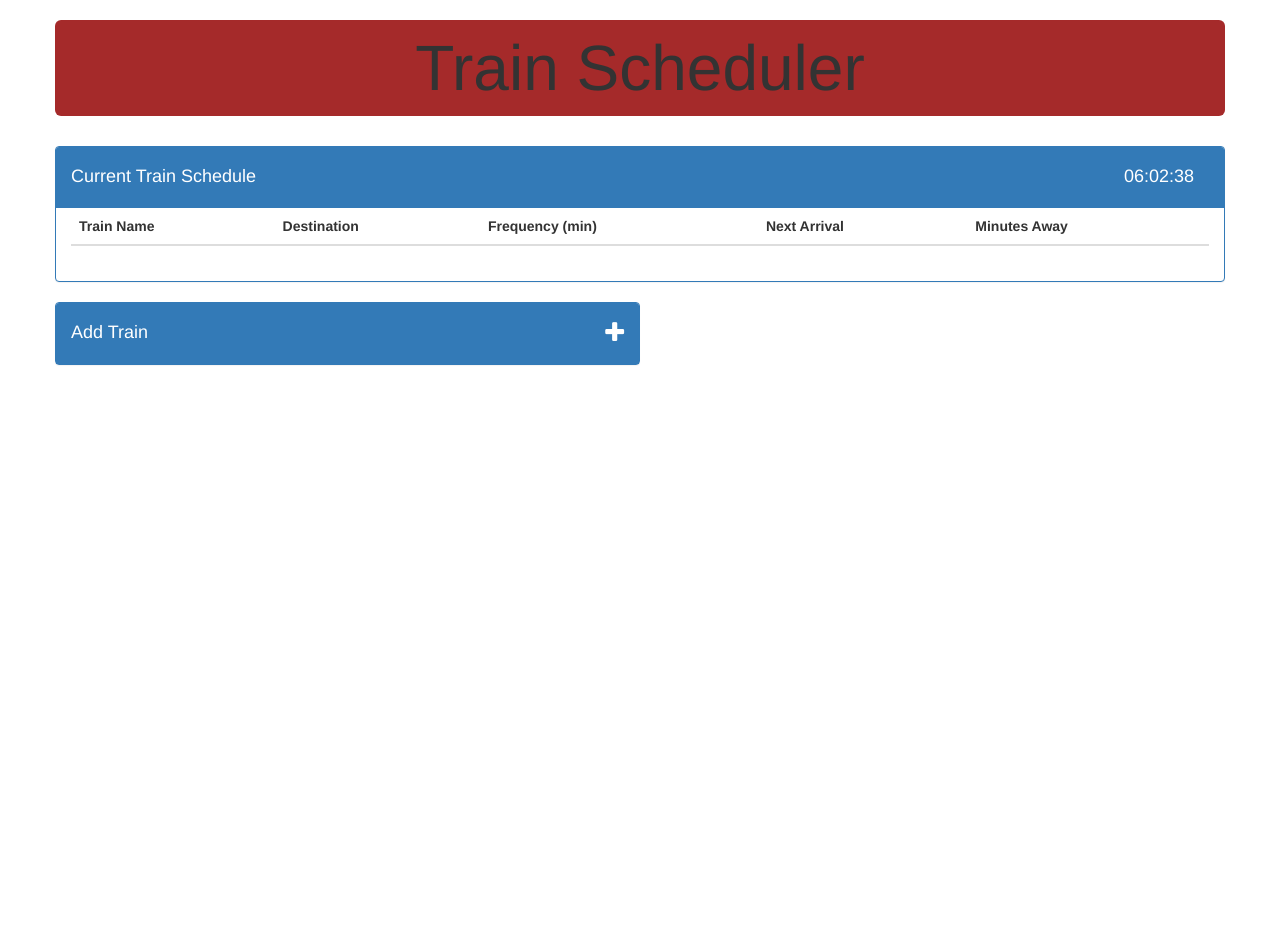
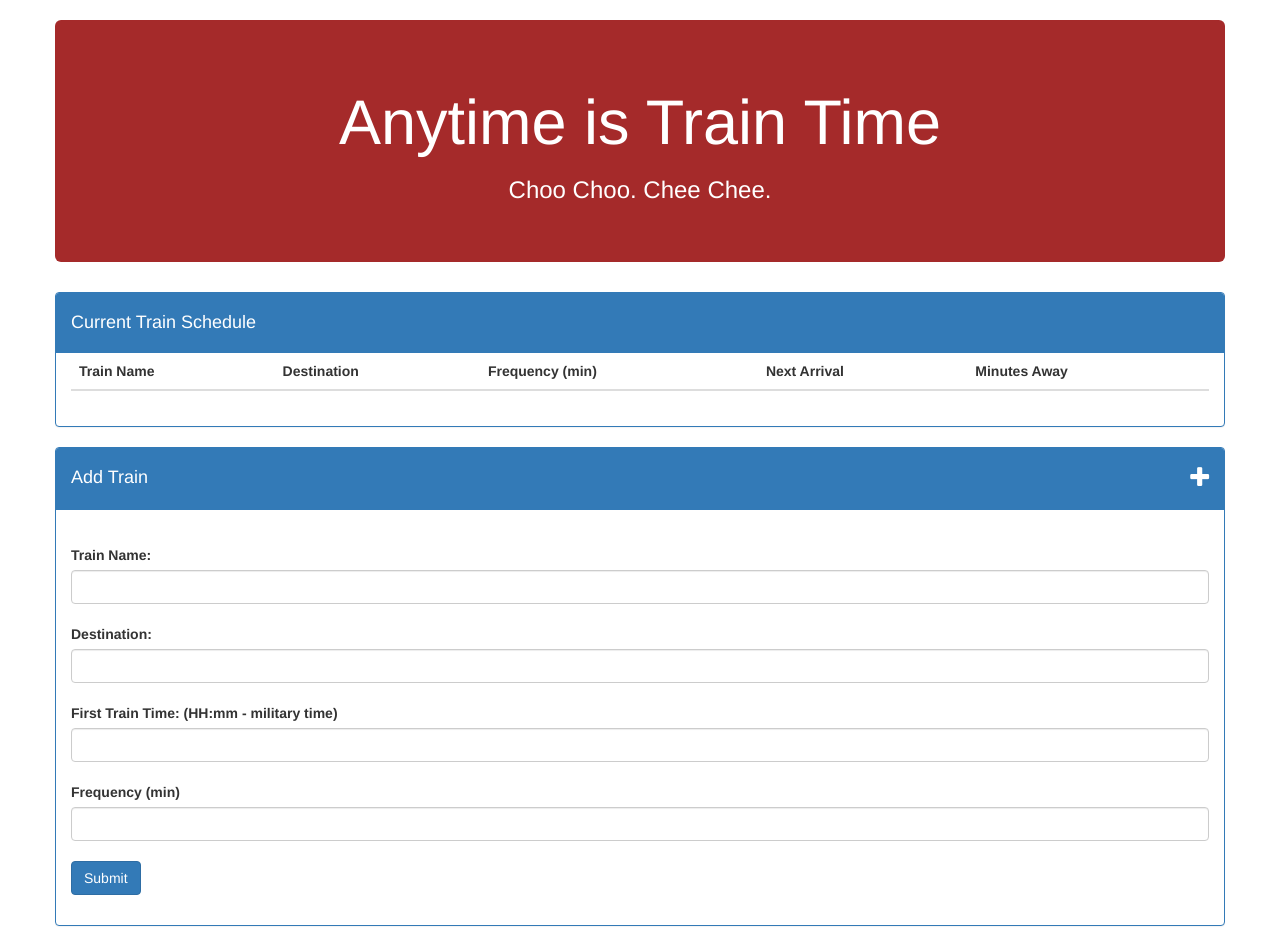
Before and after one commit to ryannwenke/Train-Scheduler, a plain HTML site: page index.html in a window 1280 px wide. Before the commit the page ends 800 px from the top, so only its background shows below. Drawn offline with nearby package versions, Linux system fonts and the light colour scheme; no server answers.

Commit message:
final touches

```diff
--- a/assets/css/style.css
+++ b/assets/css/style.css
@@ -6,11 +6,9 @@ body {
 	background-color: brown;
 }
 
-.header h1 {
-	font-size: 5vw;
-	line-height: 0px;
-	margin:0px;
-	padding-bottom:0px;
+#anyTime {
+	color: white;
+	text-align:center;
 }
 
 #trainSkedge {
@@ -40,13 +38,6 @@ button {
 	margin-top: 20px;
 }
 
-div#newTrainSchedule.panel-body{
-	height: 0px;
-	max-height: 400px;
-	visibility: hidden;
-	padding: 0px 15px 0px 15px;
-}
-
 .newTrainInput {
 	padding:0px;
 }
@@ -54,7 +45,3 @@ div#newTrainSchedule.panel-body{
 #newTrain {
 	text-align: right;
 }
-
-#timeFormat {
-	font-size: 12px;
-}
--- a/assets/js/logic.js
+++ b/assets/js/logic.js
@@ -12,30 +12,30 @@
 
   const trainData = firebase.database();
 
-// adding Train Schedule
+// Adds to Train Schedule
   $('#addTrain-btn').on('click', function(event) {
   	event.preventDefault();
 
-  	// Grabs train input
+ // Defining input information
   	let trainName = $('#trainName-input').val().trim();
   	let destination = $('#destination-input').val().trim();
   	let startTime = moment($('#startTime-input').val().trim(), "HH:mm").format();
 	let frequency = $('#frequency-input').val();
 
-// Creates local "temporary" object for holding train data
+// Creates local temp object for holding train data
 	let newTrain = {
 		name: trainName,
 		destination: destination,
 		startTime: startTime,
 		frequency: frequency
 	};
+
 // Upload train data to the database
 	trainData.ref().push(newTrain);
 
-
 	alert('New Train Added!');
 
-	//clears all of the text-boxe
+//Clears text boxes
 	$('#trainName-input').val("");
 	$('#destination-input').val("");
 	$('#startTime-input').val("");
@@ -46,7 +46,7 @@
   trainData.ref().on("child_added", function(childSnapshot, prevChildKey) {
   			console.log(childSnapshot.val());
 
-  			// Store everything into a variable
+  			// Stores everything into variables
 			let trainName = childSnapshot.val().name;
 			let destination = childSnapshot.val().destination;
 			let frequency = childSnapshot.val().frequency;
@@ -66,33 +66,7 @@
 			let minAway = frequency - tRemainder;
 
 			// Next Train arrival
-        	//let nextArrival = moment().add(minAway, "minutes").format("HH:mm");
         	let nextArrival = moment().add(minAway, "minutes").format('hh:mm A');
 
 			$('#schedule').append(`<tr><td>${trainName}</td><td>${destination}</td><td>${frequency}</td><td>${nextArrival}</td><td>${minAway}</td>`)
-		})
-
-// Clock showing on the right side of schedule
-	function currentTime() {
-		var sec = 1;
-		time = moment().format('HH:mm:ss');
-		searchTime = moment().format('HH:mm');
-			$('#currentTime').html(time);
-
-			t = setTimeout(function() {
-				currentTime();
-			}, sec * 1000);
-	}
-	currentTime();
-
-// Click '+' to Open Add Train and "x" to Close window
-
-		$('#add').click(function(){
-		if($('#newTrainSchedule').attr('data-status') === 'hide') {
-			$('#newTrainSchedule').attr('data-status', 'show').css({'visibility': 'visible', 'height': '480px'});
-			$('#symbol').removeClass('fa fa-plus').addClass('fa fa-close');
-		} else {
-			$('#newTrainSchedule').attr('data-status', 'hide').css({'visibility': 'hidden', 'height': '0px'});
-			$('#symbol').removeClass('fa fa-close').addClass('fa fa-plus');
-		}
-	});
+		});
--- a/index.html
+++ b/index.html
@@ -14,16 +14,15 @@
 	<div class ="container">
 		<div class="row">
 			<div class="jumbotron header">
-				<h1 class="text-center">Train Scheduler</h1>
+				<h1 id="anyTime">Anytime is Train Time</h1>
+				<h3 id="anyTime">Choo Choo. Chee Chee.</h3>
 			</div>
 		</div>
 		<div class="row">
 			<div class="panel panel-primary">
 				 <div class="panel-heading col-md-12">
 				  	<h4 class="col-md-6" id="trainSkedge">Current Train Schedule</h4>
-				  	<h4 class="col-md-6" id="clock"><span id = "currentTime"></span></h4>
 				 </div>
-
 				 <div class="panel-body">
 				  	<table class="table table-striped">
 				  		<thead>
@@ -35,27 +34,26 @@
 				  				<th>Minutes Away</th>
 				  			</tr>
 				  		</thead>
-				  			<tbody id = "schedule">
-				  		</tbody>
+				  		<tbody id="schedule"></tbody>
 				  	</table>
 				</div>
 			</div>
 		</div>
 		<div class="row">
-			<div class="newTrainInput col-md-6">
+			<div class="newTrainInput col-md-12">
 				<div class="panel panel-primary">
 					  <div class="panel-heading">
-					  	<h4 id = addTitle>Add Train</h4>
-					  	<h4 id = "add"><i id = "symbol" class = "fa fa-plus fa-lg"></i></h4>
+					  	<h4 id="addTitle">Add Train</h4>
+					  	<h4 id="add"><i id="symbol" class="fa fa-plus fa-lg"></i></h4>
 					  	</div>
-					  <div class="panel-body" id="newTrainSchedule" data-status = "hide" >
+					  <div class="panel-body" id="newTrainSchedule">
 						<div role="form" class="form-group">
 							<label for="Search">Train Name:</label>
 							<input type="text" class="form-control" id="trainName-input" placeholder="" required>
 							<label for="Destination">Destination:</label>
 							<input type="text" class="form-control" id="destination-input">
-							<label for="Start Time">First Train Time: <span id= timeFormat>(HH:mm - military time)</span></label>
-							<input type="text" class="form-control" id="startTime-input" >
+							<label for="Start Time">First Train Time: (HH:mm - military time)</label>
+							<input type="text" class="form-control" id="startTime-input">
 							<label for="Frequency">Frequency (min)</label>
 							<input type="number" class="form-control" id="frequency-input">
 							<button class="btn btn-primary" id="addTrain-btn"></i>Submit</button>
```
Lines whose indentation alone changed are shown as unchanged.
